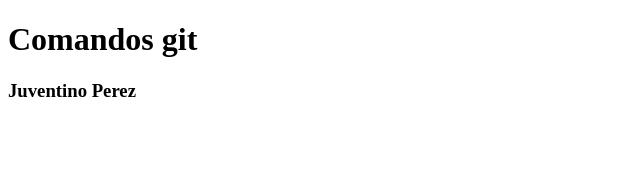
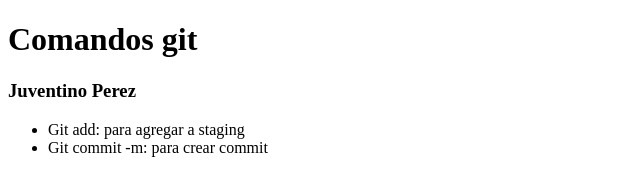
Before and after one commit to Juventino13/infra.web, a plain HTML site: page Index.html in a window 1280 px wide. Shown: the whole page, without its empty margins (0-640 px from the left). Drawn offline with Linux system fonts and the light colour scheme.

Commit message:
Agregue dos comandos

```diff
--- a/Index.html
+++ b/Index.html
@@ -1,10 +1,15 @@
 <!DOCTYPE html>
 <html>
 <head>
+<meta charset ="utf-8">
     <title>Comandos git</title>
 </head>
 <body>
 <h1>Comandos git</h1>
 <h3>Juventino  Perez</h3>
+<ul>
+<li> Git add: para agregar a staging</li>
+<li> Git commit -m: para crear commit</li>
+</ul>
 </body>
 </html>
```
